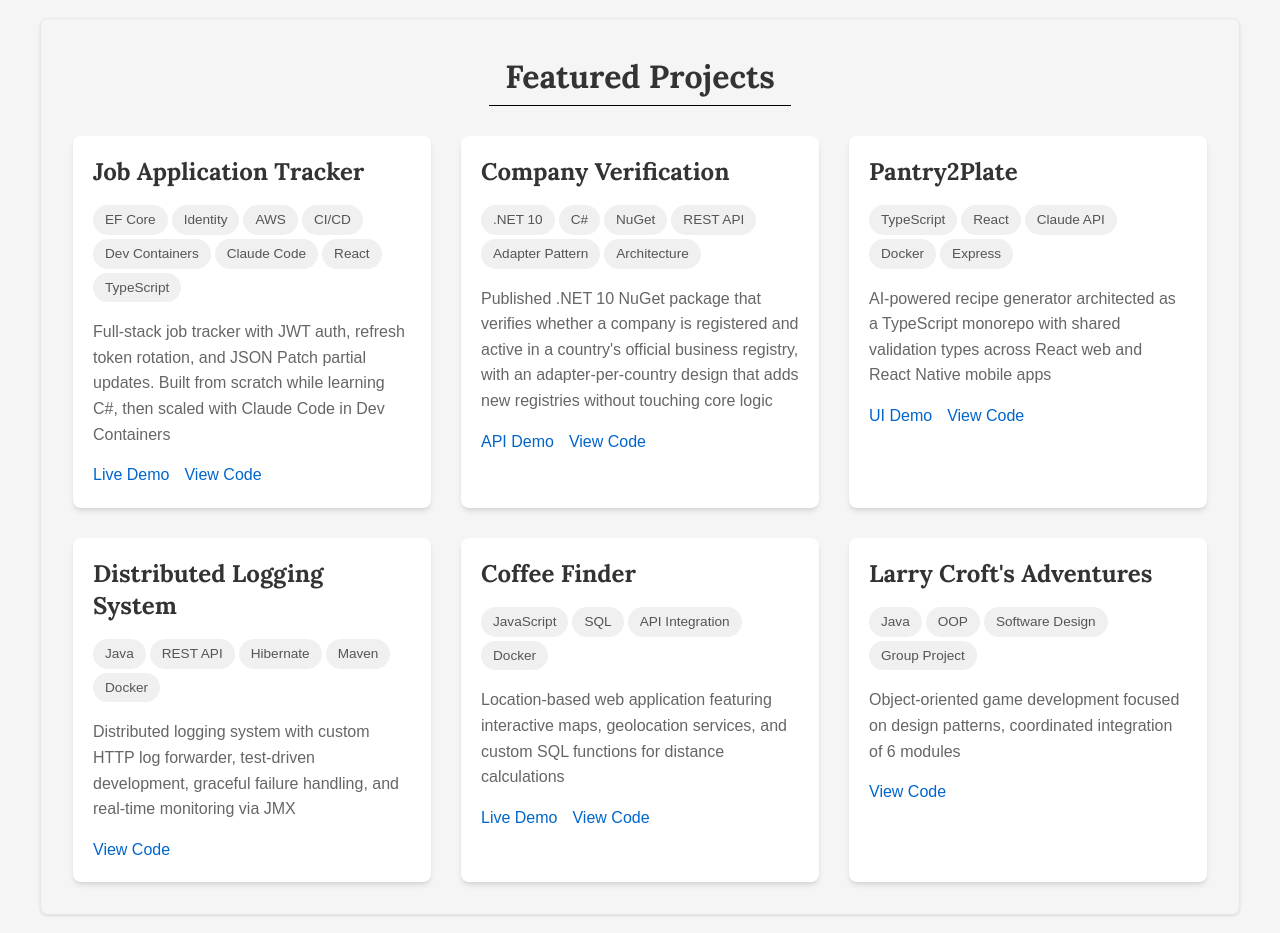
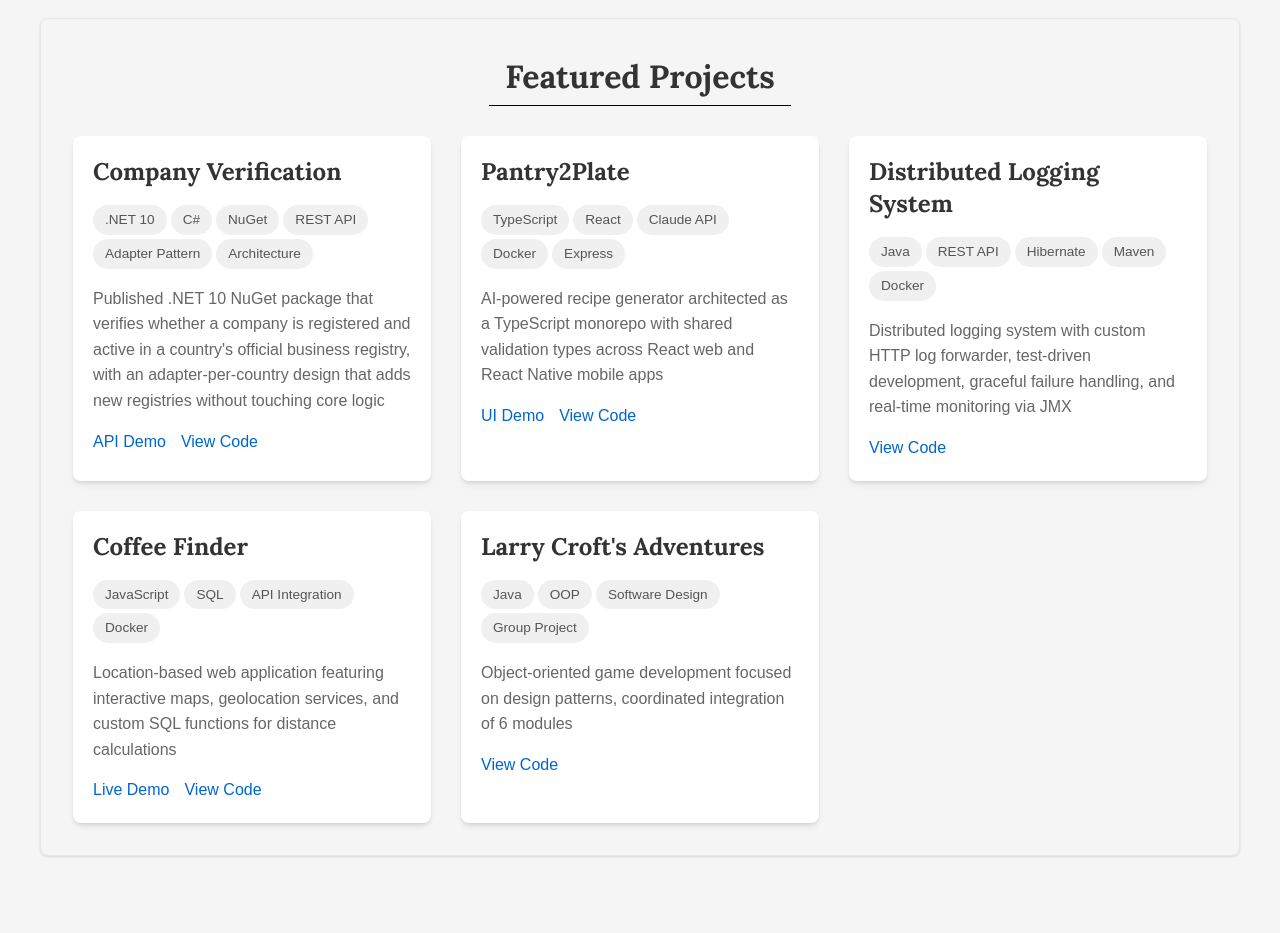
Before and after one commit to NagareNegishi/NagareNegishi.github.io, a React (Vite) app: page / in a window 1280 px wide. Shown: the part 1900-2833 px from the top of the page. Built offline with nearby package versions, Linux system fonts and the light colour scheme.

Commit message:
uodate entry #35

```diff
--- a/src/data/projects.js
+++ b/src/data/projects.js
@@ -1,17 +1,6 @@
 export const softwareProjects = [
-        {
+    {
     id: 1,
-    title: "Job Application Tracker",
-    tags: ["EF Core", "Identity", "AWS", "CI/CD", "Dev Containers", "Claude Code", "React", "TypeScript"],
-    description: "Full-stack job tracker with JWT auth, refresh token rotation, and JSON Patch partial updates. Built from scratch while learning C#, then scaled with Claude Code in Dev Containers",
-    links: {
-        demo: "https://jobtracker.nagarenegishi.com/jobs/",
-        demoLabel: "Live Demo",
-        github: "https://github.com/NagareNegishi/Job-Application-Tracker"
-    }
-    },
-    {
-    id: 2,
     title: "Company Verification",
     tags: [".NET 10", "C#", "NuGet", "REST API", "Adapter Pattern", "Architecture"],
     description: "Published .NET 10 NuGet package that verifies whether a company is registered and active in a country's official business registry, with an adapter-per-country design that adds new registries without touching core logic",
@@ -22,7 +11,7 @@ export const softwareProjects = [
     }
     },
     {
-    id: 3,
+    id: 2,
     title: "Pantry2Plate",
     tags: ["TypeScript", "React", "Claude API", "Docker", "Express"],
     description: "AI-powered recipe generator architected as a TypeScript monorepo with shared validation types across React web and React Native mobile apps",
@@ -33,7 +22,7 @@ export const softwareProjects = [
     }
     },
     {
-    id: 4,
+    id: 3,
     title: "Distributed Logging System",
     tags: ["Java", "REST API", "Hibernate", "Maven", "Docker"],
     description: "Distributed logging system with custom HTTP log forwarder, test-driven development, graceful failure handling, and real-time monitoring via JMX",
@@ -42,7 +31,7 @@ export const softwareProjects = [
     }
     },
     {
-    id: 5,
+    id: 4,
     title: "Coffee Finder",
     tags: ["JavaScript", "SQL", "API Integration", "Docker"],
     description: "Location-based web application featuring interactive maps, geolocation services, and custom SQL functions for distance calculations",
@@ -53,7 +42,7 @@ export const softwareProjects = [
     }
     },
     {
-    id: 6,
+    id: 5,
     title: "Larry Croft's Adventures",
     tags: ["Java", "OOP", "Software Design", "Group Project"],
     description: "Object-oriented game development focused on design patterns, coordinated integration of 6 modules",
```
